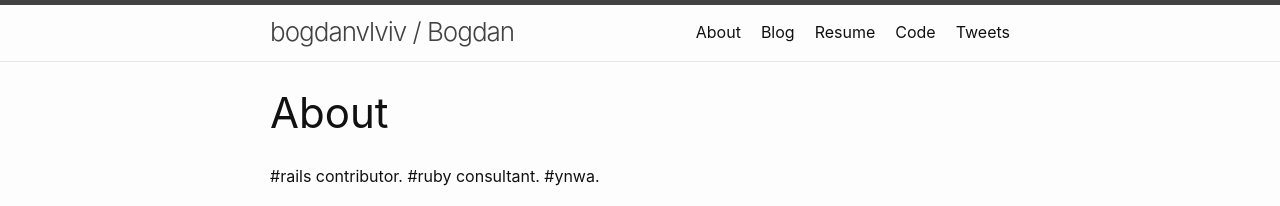
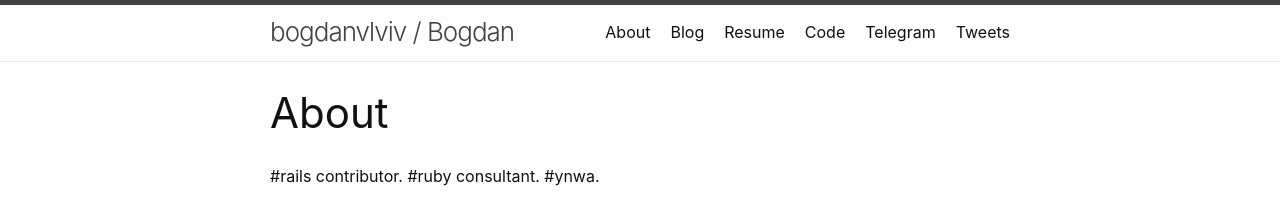
Before and after one commit to crowdpro3/bogdanvlviv.github.io, a Jekyll site: the page built from about.html, in a window 1280 px wide. Shown: the top 206 px of the page. Built offline with Jekyll 4.4.1, drawn with Linux system fonts in a browser that asks for light colours.

Commit message:
Add telegram links

```diff
--- a/_config.yml
+++ b/_config.yml
@@ -6,8 +6,9 @@ baseurl: ""
 url: "https://bogdanvlviv.com"
 image: "/images/main.jpg"
 username: "bogdanvlviv"
+github_username: "bogdanvlviv"
+telegram_username: "bogdanvlviv"
 twitter_username: "bogdanvlviv"
-github_username: "bogdanvlviv"
 google_analytics_id: "UA-89178612-1"
 google_maps_key: "AIzaSyALU_NaFdHwud0rA0paeA2_KAq0FRFoemc"
 mailchimp_signup_form_url: "https://github.us10.list-manage.com/subscribe?u=68b0b78bb20c7de3f023a4888&id=b5d24413d3"
--- a/_includes/header.html
+++ b/_includes/header.html
@@ -22,6 +22,9 @@
         {%- if site.github_username -%}
         <a class="page-link" href="https://github.com/{{ site.github_username }}" target="_blank">Code</a>
         {%- endif -%}
+        {%- if site.telegram_username -%}
+        <a class="page-link" href="https://t.me/s/{{ site.telegram_username }}" target="_blank">Telegram</a>
+        {%- endif -%}
         {%- if site.twitter_username -%}
         <a class="page-link" href="https://twitter.com/{{ site.twitter_username }}" target="_blank">Tweets</a>
         {%- endif -%}
--- a/about.html
+++ b/about.html
@@ -27,17 +27,21 @@ permalink: /about.html
   Bogdan is a fan of FC Karpaty Lviv and Liverpool FC.
 </p>
 
+{%- if site.email -%}
 <p>
   Email: <a href="mailto:{{ site.email }}">{{ site.email }}</a>
 </p>
+{%- endif -%}
 
 <p>
   GPG: CAE1FE8EA37079D9031AE57FE4ACD76A6DB6DFDD
 </p>
 
+{%- if site.github_username -%}
 <p>
   GitHub: <a href="https://github.com/{{ site.github_username }}" target="_blank">https://github.com/{{ site.github_username }}</a>
 </p>
+{%- endif -%}
 
 <p>
   GitLab: <a href="https://gitlab.com/bogdanvlviv" target="_blank">https://gitlab.com/bogdanvlviv</a>
@@ -47,13 +51,17 @@ permalink: /about.html
   LinkedIn: <a href="https://www.linkedin.com/in/bogdanvlviv/" target="_blank">https://www.linkedin.com/in/bogdanvlviv/</a>
 </p>
 
+{%- if site.telegram_username -%}
 <p>
-  Telegram: <a href="https://t.me/s/bogdanvlviv" target="_blank">https://t.me/s/bogdanvlviv</a>
+  Telegram: <a href="https://t.me/s/{{ site.telegram_username }}" target="_blank">https://t.me/s/{{ site.telegram_username }}</a>
 </p>
+{%- endif -%}
 
+{%- if site.twitter_username -%}
 <p>
   Twitter: <a href="https://twitter.com/{{ site.twitter_username }}" target="_blank">https://twitter.com/{{ site.twitter_username }}</a>
 </p>
+{%- endif -%}
 
 <p>
   Periscope: <a href="https://www.periscope.tv/bogdanvlviv" target="_blank">https://www.periscope.tv/bogdanvlviv</a>
--- a/resume.html
+++ b/resume.html
@@ -149,6 +149,11 @@ permalink: /resume.html
           <li>
             <a href="{{ "/posts.html" | absolute_url }}" target="_blank">{{ "/posts.html" | absolute_url }}</a>
           </li>
+          {%- if site.telegram_username -%}
+          <li>
+            <a href="https://t.me/s/{{ site.telegram_username }}" target="_blank">https://t.me/s/{{ site.telegram_username }}</a>
+          </li>
+          {%- endif -%}
           {%- if site.twitter_username -%}
           <li>
             <a href="https://twitter.com/{{ site.twitter_username }}" target="_blank">https://twitter.com/{{ site.twitter_username }}</a>
```
